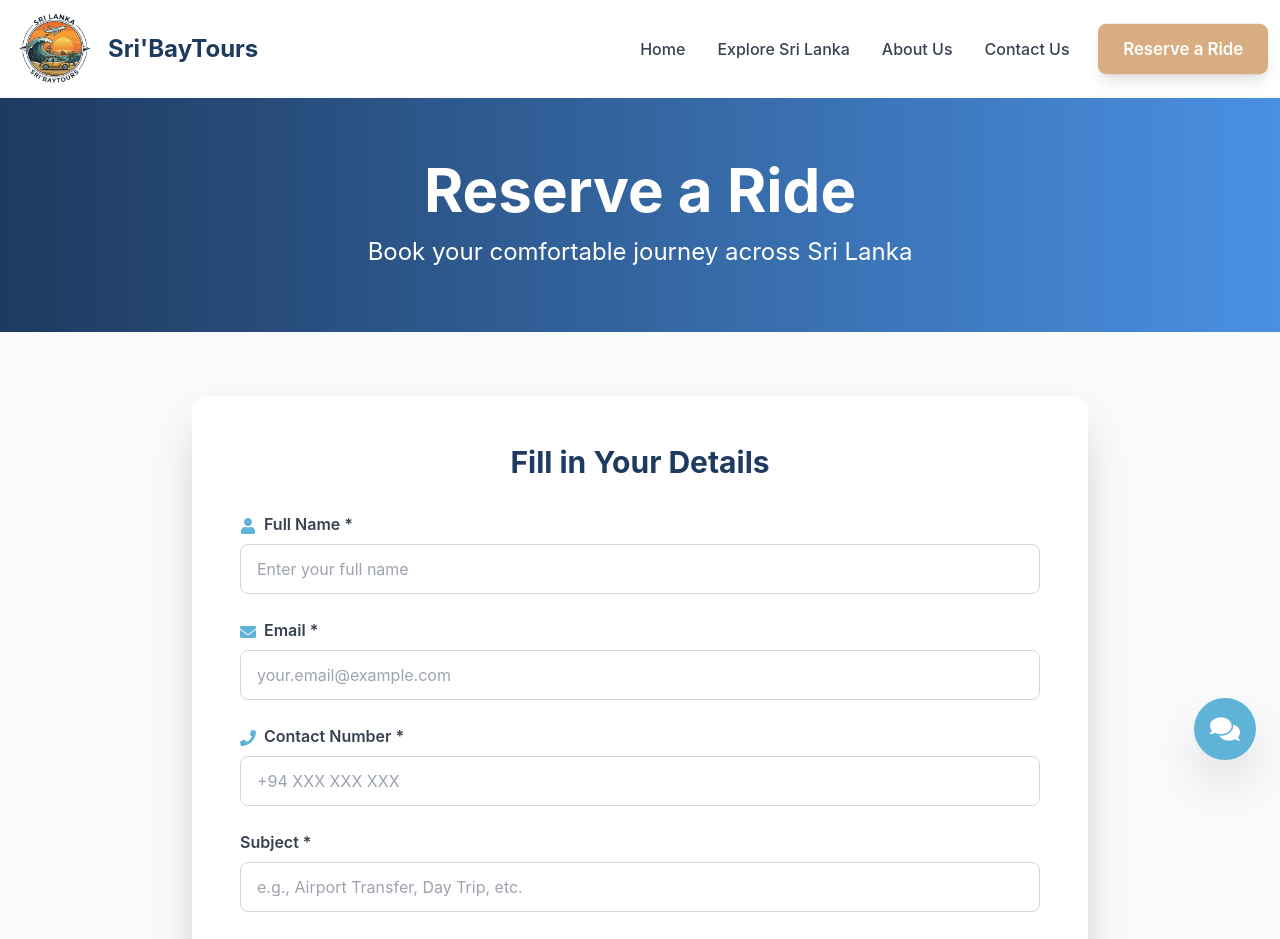
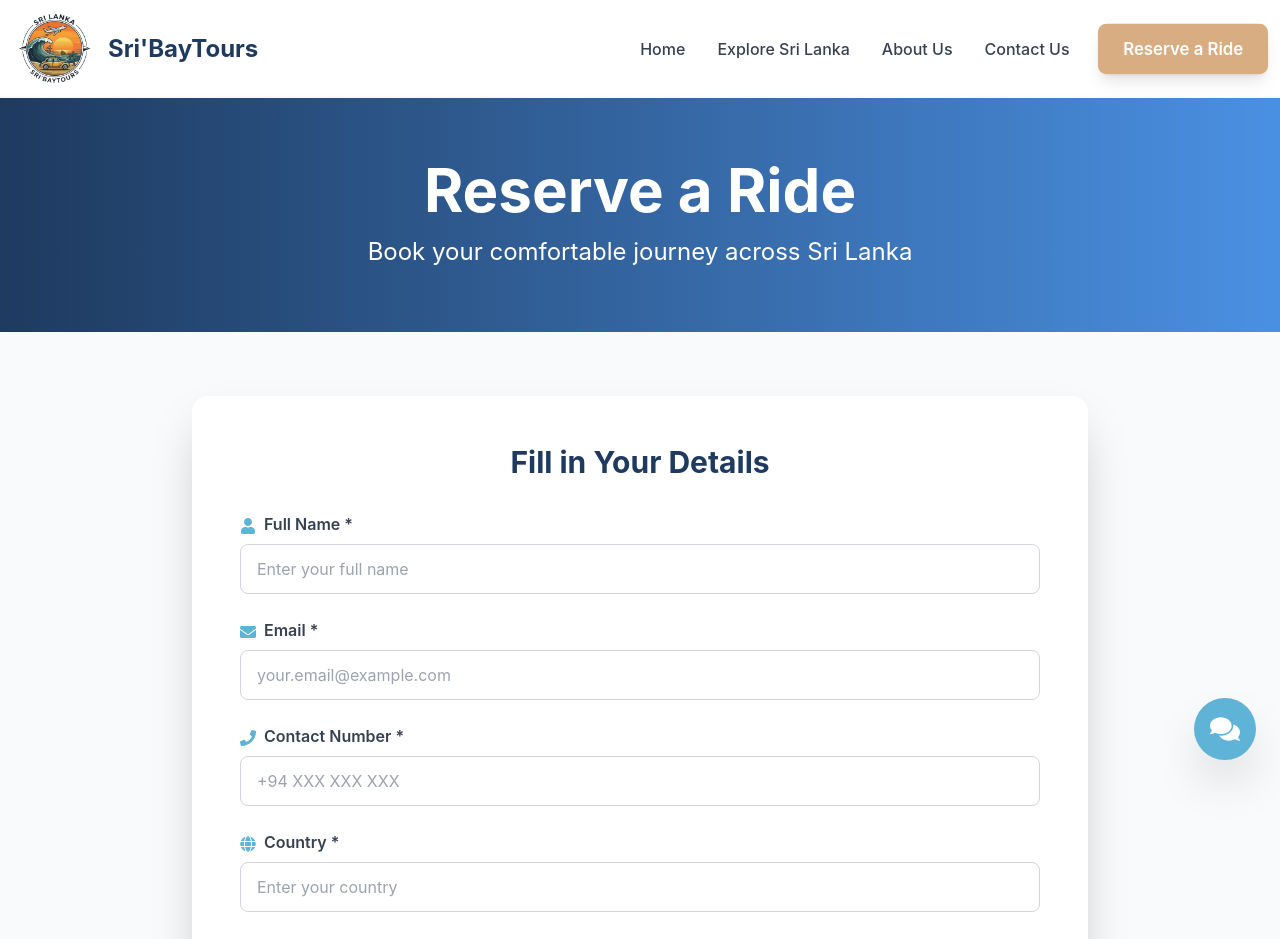
Before and after one commit to infas01/Sri-BayTours-Frontend, a Next.js app: page /reserve-a-ride in a window 1280 px wide. Shown: the top 939 px of the page. Built offline with nearby package versions, Linux system fonts and the light colour scheme.

Commit message:
feat: Add country field to booking form and display in confirmation message

```diff
--- a/src/app/api/book-ride/route.js
+++ b/src/app/api/book-ride/route.js
@@ -10,6 +10,7 @@ export async function POST(request) {
       fullName,
       email,
       contactNumber,
+      country,
       subject,
       pickupLocation,
       dropoffLocation,
@@ -96,6 +97,11 @@ export async function POST(request) {
                 </div>
 
                 <div class="info-row">
+                  <span class="label">Country:</span>
+                  <span>${country}</span>
+                </div>
+
+                <div class="info-row">
                   <span class="label">Subject:</span>
                   <span>${subject}</span>
                 </div>
--- a/src/app/reserve-a-ride/page.jsx
+++ b/src/app/reserve-a-ride/page.jsx
@@ -6,6 +6,7 @@ import {
   FaUser,
   FaEnvelope,
   FaPhone,
+  FaGlobe,
   FaMapMarkerAlt,
   FaCalendar,
   FaClock,
@@ -22,6 +23,7 @@ function ReserveForm() {
     fullName: '',
     email: '',
     contactNumber: '',
+    country: '',
     subject: destinationParam ? `Trip to ${destinationParam}` : '',
     pickupLocation: '',
     dropoffLocation: destinationParam || '',
@@ -58,6 +60,7 @@ function ReserveForm() {
           fullName: '',
           email: '',
           contactNumber: '',
+          country: '',
           subject: '',
           pickupLocation: '',
           dropoffLocation: '',
@@ -90,8 +93,8 @@ function ReserveForm() {
                 Booking Successful!
               </h3>
               <p className="text-green-700">
-                Thank you for your booking. We've received your request and will
-                contact you shortly to confirm your reservation.
+                Thank you for your booking. We&apos;ve received your request and
+                will contact you shortly to confirm your reservation.
               </p>
             </div>
           </motion.div>
@@ -167,6 +170,24 @@ function ReserveForm() {
               required
               className="input-field"
               placeholder="+94 XXX XXX XXX"
+            />
+          </div>
+
+          {/* Country */}
+          <div>
+            <label htmlFor="country" className="label">
+              <FaGlobe className="inline mr-2 text-primary-ocean" />
+              Country *
+            </label>
+            <input
+              type="text"
+              id="country"
+              name="country"
+              value={formData.country}
+              onChange={handleChange}
+              required
+              className="input-field"
+              placeholder="Enter your country"
             />
           </div>
 
```
